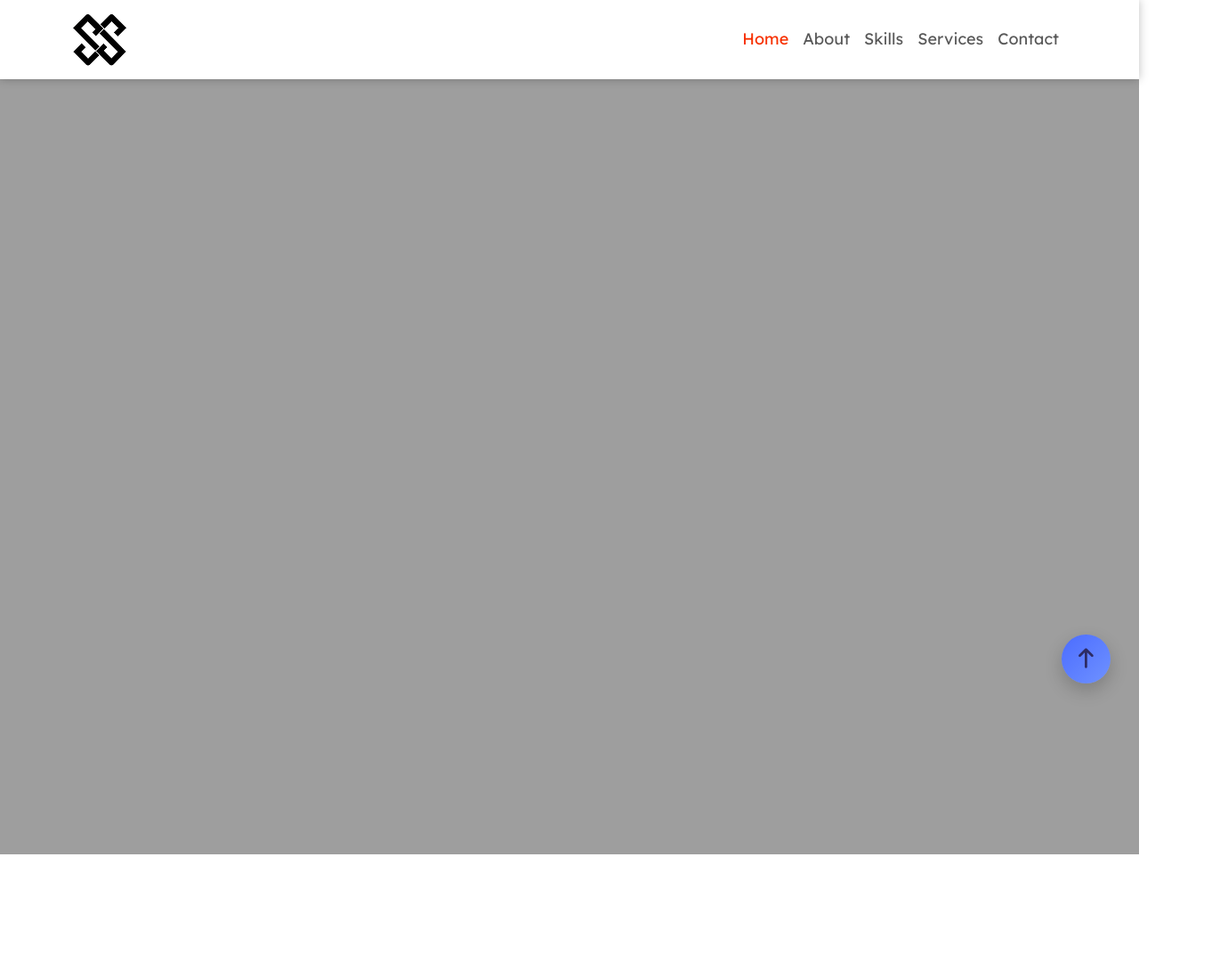
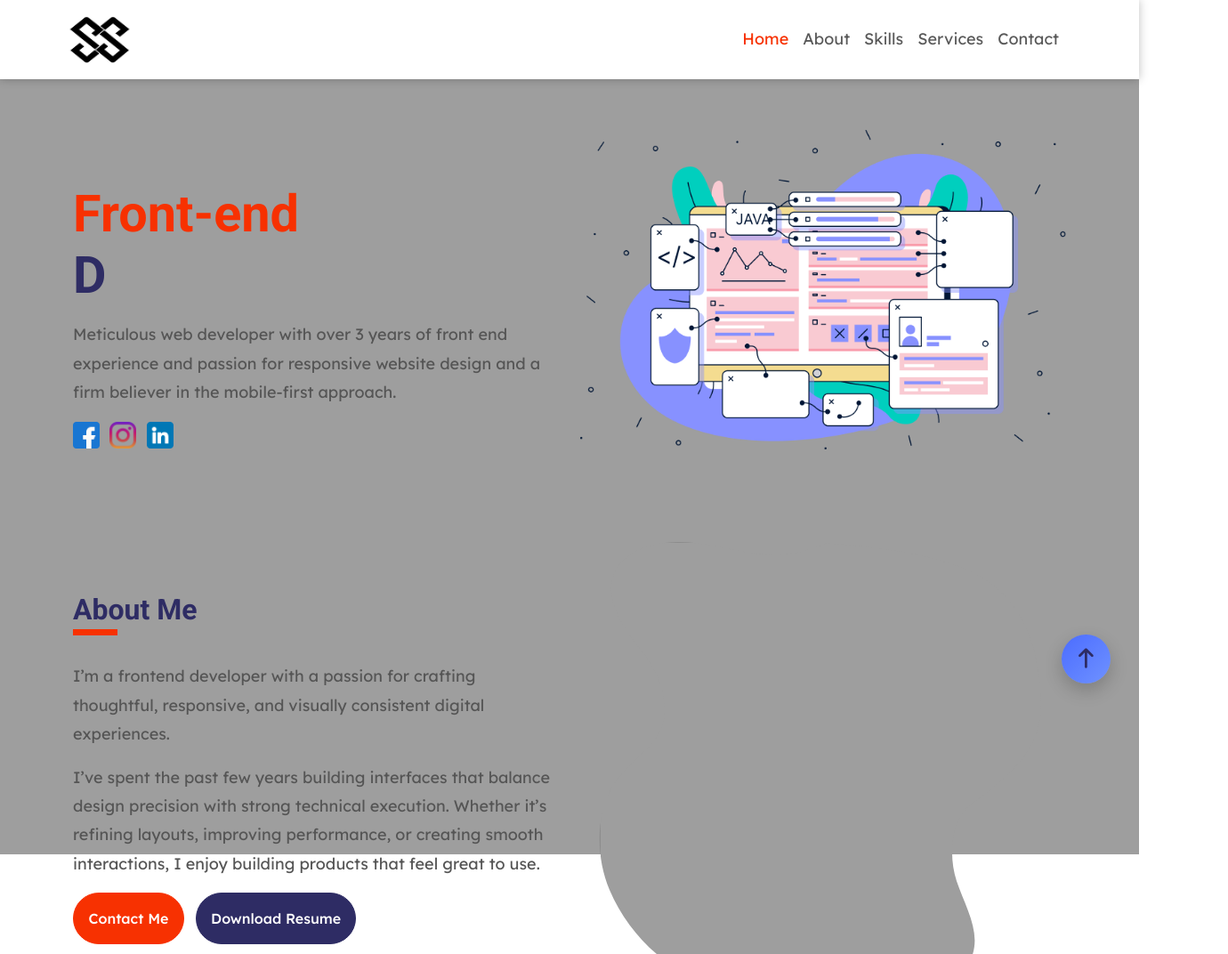
Before and after one commit to ShakhaSuman/New-Portfolio, a website: page index.html in a window 1280 px wide. Shown: the top 1072 px of the page at 89% size, 1380 px wide, since content can reach past the window. Drawn offline with nearby package versions, Linux system fonts and the light colour scheme; the site is published under a folder, as on GitHub Pages, so addresses that start at the root find nothing.

Commit message:
fixed node module path

```diff
--- a/index.html
+++ b/index.html
@@ -8,7 +8,7 @@
     <link rel="stylesheet" type="text/css" href="./assets/slick/slick.css" />
     <link rel="stylesheet" type="text/css" href="./assets/slick/slick-theme.css" />
     <link rel="stylesheet" href="https://cdnjs.cloudflare.com/ajax/libs/font-awesome/7.0.1/css/all.min.css">
-    <link rel="stylesheet" href="/node_modules/bootstrap/dist/css/bootstrap.min.css">
+    <link rel="stylesheet" href="./node_modules/bootstrap/dist/css/bootstrap.min.css">
     <link rel="stylesheet" href="https://cdnjs.cloudflare.com/ajax/libs/animate.css/4.1.1/animate.min.css">
     <link rel="stylesheet" href="https://cdnjs.cloudflare.com/ajax/libs/lightbox2/2.11.4/css/lightbox.min.css" />
     <link href="https://unpkg.com/aos@2.3.1/dist/aos.css" rel="stylesheet">
@@ -436,7 +436,7 @@
     <script src="https://unpkg.com/aos@2.3.1/dist/aos.js"></script>
     <script type="text/javascript" src="//code.jquery.com/jquery-migrate-1.2.1.min.js"></script>
     <script type="text/javascript" src="./assets/slick/slick.min.js"></script>
-    <script src="/assets/js/script.js"></script>
+    <script src="./assets/js/script.js"></script>
 
 
 </body>
```
Also changed, not shown: 1 other file.
